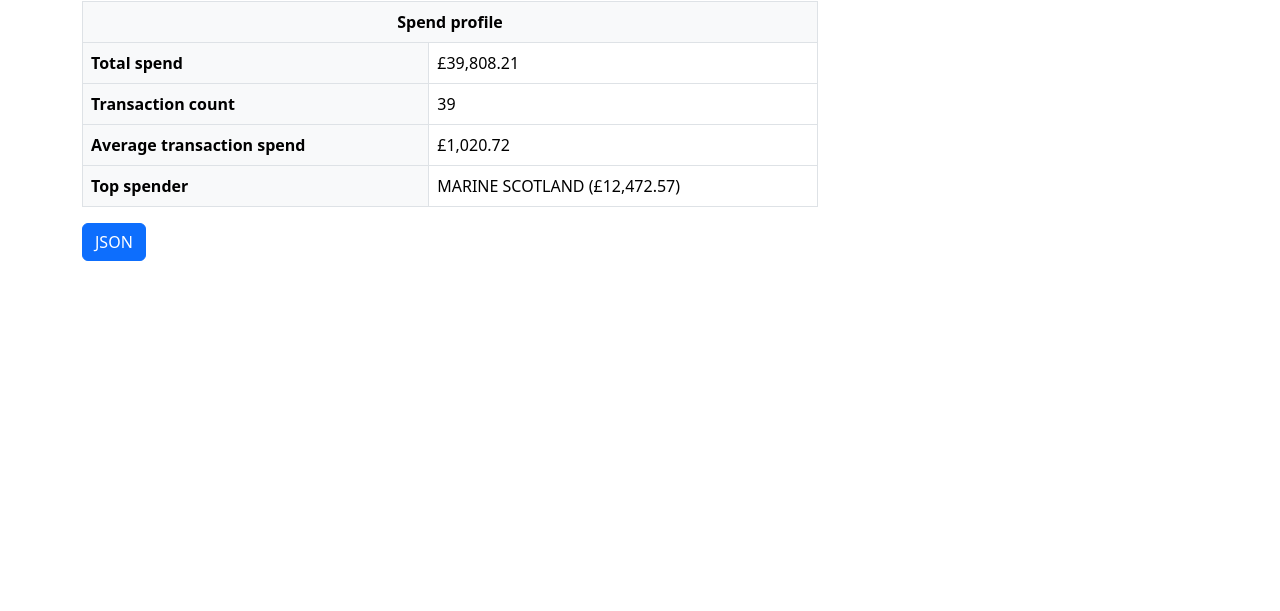
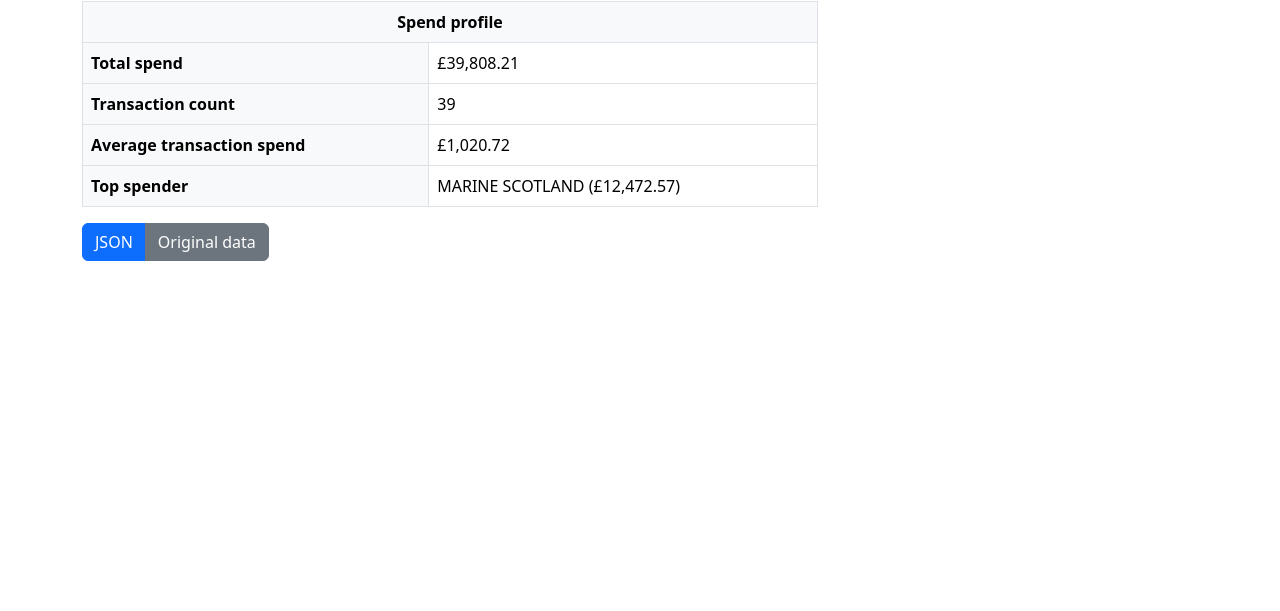
Before and after one commit to OpenDataScotland/govspend.opendata.scot, an Eleventy site: page spendover500.njk in a window 1280 px wide. Shown: the part 189-800 px from the top of the page. Built offline with nearby package versions, Linux system fonts and the light colour scheme; Eleventy itself is replaced by a stand-in of ours; files that its build step writes are made by us from their sources; files whose address does not match are found by name.

Commit message:
feat: Add original data link to spends over £500 page

```diff
--- a/spendover500.njk
+++ b/spendover500.njk
@@ -79,6 +79,7 @@ eleventyComputed:
 </div>
 <div class="btn-group" role="group">
     <a href="{{json_link}}" target="_blank" class="btn btn-primary">JSON</a>
+    <a href="{{spends.originalDataLink}}" target="_blank" class="btn btn-secondary">Original data</a>
 </div>
 
 <div id="chart-spend-by-directorate" style="width:100%; height:600px;"></div>
```
Also changed, not shown: .eleventy.js.
